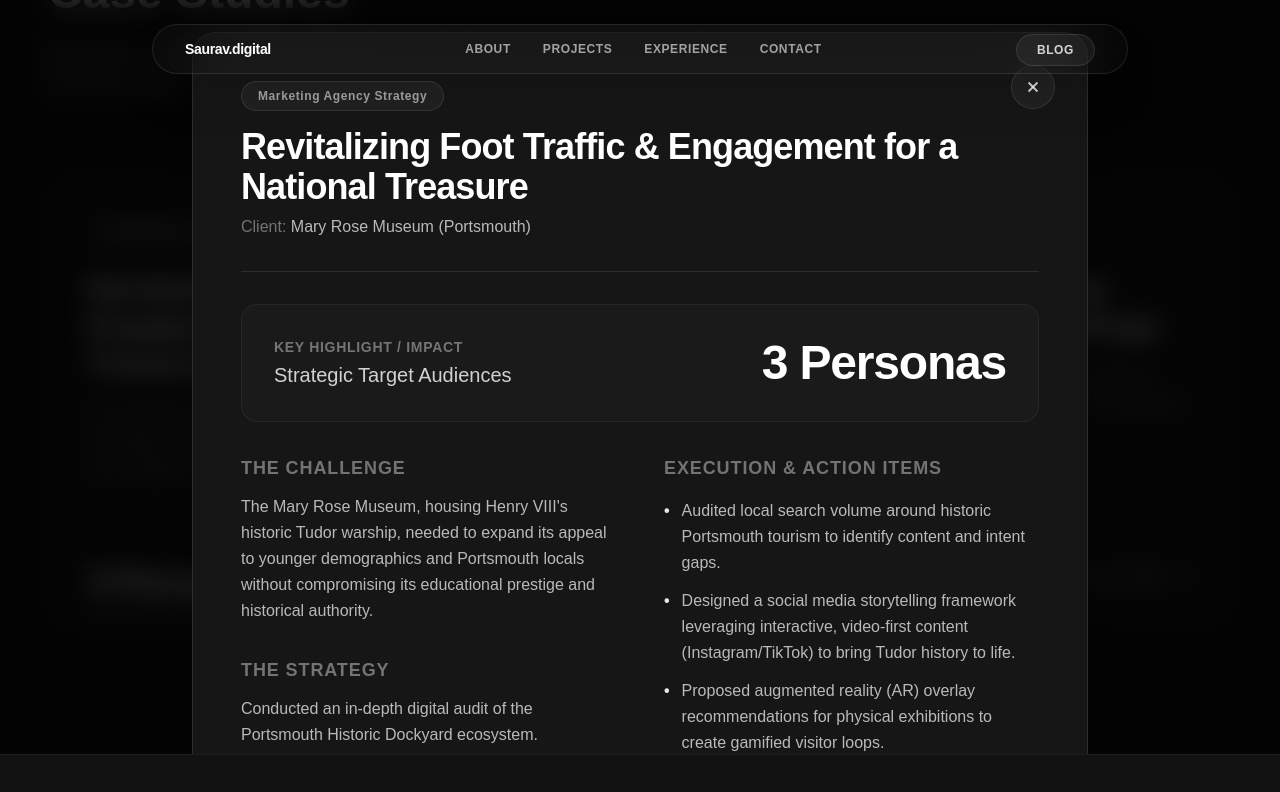
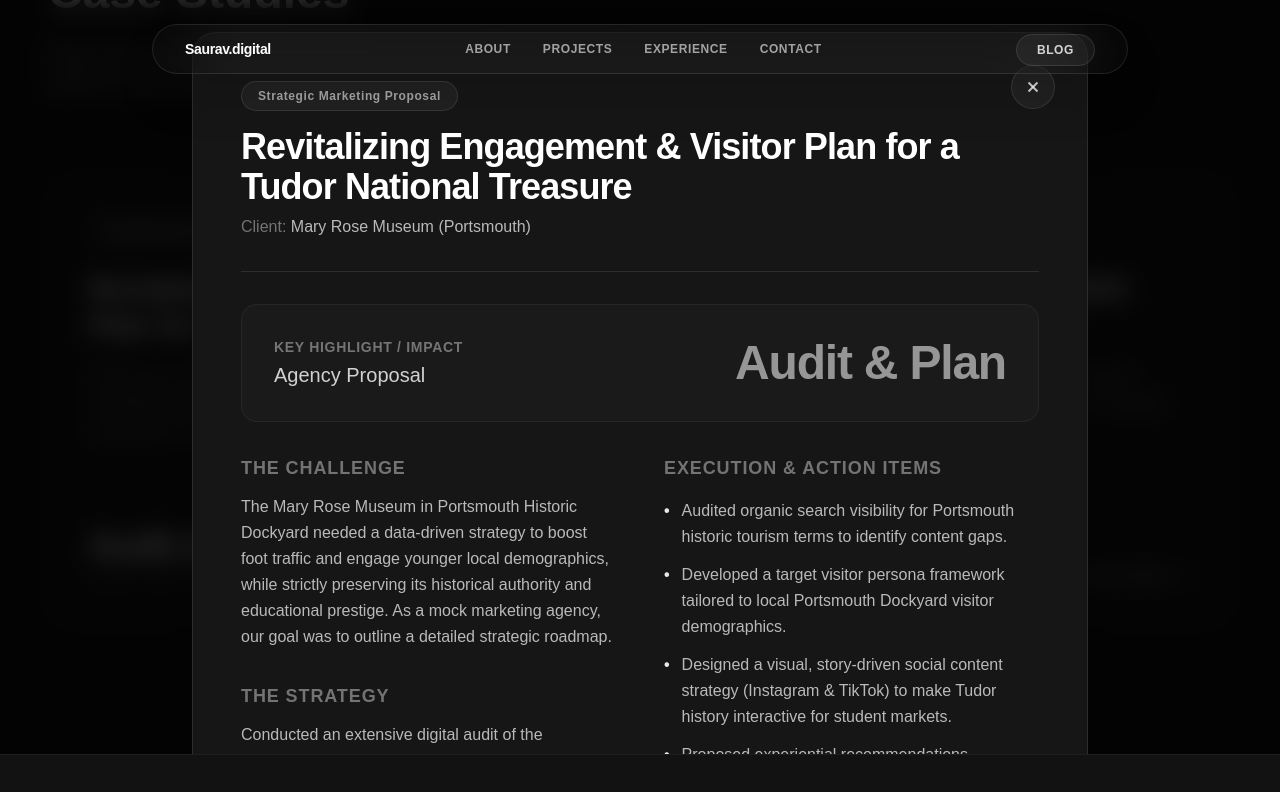
Before and after one commit to Saurav19304/Portfolio, a Next.js app: page / in a window 1280 px wide. Both pictures are taken after a click on the element 336 px from the left and 8740 px from the top of the page. Shown: the part 8340-9132 px from the top of the page. Built offline with nearby package versions, Linux system fonts and the light colour scheme.

Commit message:
Update case studies with Sea Wolf report findings and clarify Mary Rose museum proposal scope

```diff
--- a/src/components/CaseStudies.tsx
+++ b/src/components/CaseStudies.tsx
@@ -20,48 +20,48 @@
 const CASE_STUDIES: CaseStudy[] = [
   {
     id: "mary-rose-museum",
-    title: "Revitalizing Foot Traffic & Engagement for a National Treasure",
+    title: "Revitalizing Engagement & Visitor Plan for a Tudor National Treasure",
     client: "Mary Rose Museum (Portsmouth)",
-    category: "Marketing Agency Strategy",
-    shortDescription: "A comprehensive digital marketing audit and agency campaign proposal designed to modernize visitor acquisition and engage younger demographics.",
-    metricValue: "3 Personas",
-    metricLabel: "Strategic Target Audiences",
-    challenge: "The Mary Rose Museum, housing Henry VIII's historic Tudor warship, needed to expand its appeal to younger demographics and Portsmouth locals without compromising its educational prestige and historical authority.",
-    strategy: "Conducted an in-depth digital audit of the Portsmouth Historic Dockyard ecosystem. Structured a multi-channel campaign around three core target personas: local families seeking experiential weekends, history enthusiasts looking for deep content, and tech-savvy students.",
+    category: "Strategic Marketing Proposal",
+    shortDescription: "Acting as an agency, we delivered a comprehensive digital marketing implementation plan to modernize visitor acquisition and engage younger demographics.",
+    metricValue: "Audit & Plan",
+    metricLabel: "Agency Proposal",
+    challenge: "The Mary Rose Museum in Portsmouth Historic Dockyard needed a data-driven strategy to boost foot traffic and engage younger local demographics, while strictly preserving its historical authority and educational prestige. As a mock marketing agency, our goal was to outline a detailed strategic roadmap.",
+    strategy: "Conducted an extensive digital audit of the Portsmouth tourism market. Mapped out target personas (Families, History Buffs, and Tech-Savvy Students) and framed a channel strategy covering local SEO, story-driven social content, and local partnerships.",
     execution: [
-      "Audited local search volume around historic Portsmouth tourism to identify content and intent gaps.",
-      "Designed a social media storytelling framework leveraging interactive, video-first content (Instagram/TikTok) to bring Tudor history to life.",
-      "Proposed augmented reality (AR) overlay recommendations for physical exhibitions to create gamified visitor loops.",
-      "Formulated joint partnership strategies with Portsmouth universities and local hospitality operators for co-promotional pricing.",
-      "Drafted high-intent local SEO content clusters mapping family-friendly weekend itineraries in Portsmouth."
+      "Audited organic search visibility for Portsmouth historic tourism terms to identify content gaps.",
+      "Developed a target visitor persona framework tailored to local Portsmouth Dockyard visitor demographics.",
+      "Designed a visual, story-driven social content strategy (Instagram & TikTok) to make Tudor history interactive for student markets.",
+      "Proposed experiential recommendations, including augmented reality (AR) overlay tours within physical museum spaces.",
+      "Outlined joint co-promotional pricing partnerships with local Portsmouth universities and hospitality operators."
     ],
     results: [
-      "Presented a structured, repeatable agency framework ready for museum marketing board review.",
-      "Detailed 12 months of tactical social media concepts and creative templates.",
-      "Mappped direct channels to increase seasonal bookings through localized digital touchpoints."
+      "Delivered a detailed marketing strategy document ready for museum board consideration.",
+      "Provided a tactical 12-month calendar mapping digital campaigns to peak tourism seasons.",
+      "Created repeatable template frameworks for local community integration and student outreach."
     ]
   },
   {
     id: "sea-wolf-cleaning",
-    title: "Dominating Portsmouth Map Packs & Scaling Local Bookings",
-    client: "Sea Wolf Cleaning Services",
-    category: "Local SEO & Lead Generation",
-    shortDescription: "Implemented a full-scale local SEO blueprint and landing page redesign to drive high-intent commercial and residential cleaning leads.",
-    metricValue: "+140%",
-    metricLabel: "Inbound Lead Volume",
-    challenge: "Sea Wolf Cleaning Services operated in a crowded regional market with virtually zero search footprint, making them highly dependent on word-of-mouth and expensive third-party lead brokers.",
-    strategy: "Built a Local SEO and conversion rate optimization (CRO) system. Focused on capturing high-intent organic traffic (users searching for local cleaning services) and directing them to a friction-free booking flow.",
+    title: "Low-Budget PPC & Local SEO Lead Generation Blueprint",
+    client: "Sea Wolf Services",
+    category: "Local SEO & PPC Strategy",
+    shortDescription: "Designed a digital marketing plan to capture high-intent cleaning leads under a strict £50 monthly budget constraint.",
+    metricValue: "£50 Budget",
+    metricLabel: "Monthly PPC Limit",
+    challenge: "Sea Wolf Services faced intense competition in Portsmouth from larger, established players (such as Equity Cleaning). The website lacked trust signals (testimonials), had poor call-to-actions, and had to generate B2B cleaning leads with a tight monthly PPC budget of £50.",
+    strategy: "Formulated a dual-channel strategy. For SEO, targeted a 30% organic traffic increase by optimizing Google Business Profile and local keywords. For PPC, targeted 2–3 B2B leads/month under the £50 cap by scheduling Google Ads strictly during business decision-maker hours (Mon-Fri, 8 AM - 6 PM).",
     execution: [
-      "Re-optimized Google Business Profile (GBP) categories, services, and local geographical service zones.",
-      "Set up an automated email/SMS sequence to encourage and collect Google reviews from satisfied clients, increasing review velocity.",
-      "Created location-specific landing pages optimized for keywords like 'commercial cleaning Portsmouth' and 'office cleaning services near me'.",
-      "Redesigned the homepage header and booking flow, replacing long forms with an instant, multi-step quote calculator.",
-      "Injected LocalBusiness schema structured data markup to help search engine crawlers map localized details."
+      "Targeted high-intent local B2B keywords: 'commercial cleaning portsmouth', 'office cleaning portsmouth', and 'contract cleaning portsmouth'.",
+      "Configured Google Ads using Exact & Phrase match with bids aligned to a £2-£4 average CPC range.",
+      "Implemented a strict day-parting schedule (Mon-Fri, 8 AM - 6 PM) to ensure ads only run when office/facilities managers are active.",
+      "Redesigned the landing page structure to inject customer testimonials, Cialdini-inspired social proof, and a simplified quick-quote form.",
+      "Set up Google Analytics & Search Console conversion tracking to measure KPIs (CTR target >3%, Landing Page Conversion >5%)."
     ],
     results: [
-      "Ranked in the top 3 Google Map Pack spots for primary local commercial and office cleaning terms.",
-      "Boosted inbound quote inquiries and bookings by 140% within the first 90 days.",
-      "Decreased average cost-per-acquisition (CPA) by eliminating third-party lead purchases."
+      "Created a phased digital marketing roadmap (SEO on-page, local citations, and bi-weekly PPC adjustments).",
+      "Projected 2-3 qualified leads per month within the strict £50 monthly budget.",
+      "Established long-term growth benchmarks of +30% organic traffic within 6 months."
     ]
   }
 ];
@@ -90,7 +90,7 @@
         <div className="mb-20">
           <h2 className="text-4xl md:text-5xl font-bold mb-6">Case Studies</h2>
           <p className="text-xl text-white/60 max-w-2xl">
-            Real-world marketing plans, SEO diagnostics, and growth campaigns built for local impact.
+            Real-world marketing proposals, SEO diagnostics, and lead-gen campaigns built for local impact.
           </p>
         </div>
 
@@ -222,7 +222,7 @@
                     {selectedStudy.metricLabel}
                   </div>
                 </div>
-                <div className="text-4xl md:text-5xl font-extrabold tracking-tight text-white">
+                <div className="text-4xl md:text-5xl font-extrabold tracking-tight text-white animate-pulse">
                   {selectedStudy.metricValue}
                 </div>
               </div>
@@ -235,7 +235,7 @@
                     <h4 className="text-lg font-bold uppercase tracking-wider text-white/40 mb-3">
                       The Challenge
                     </h4>
-                    <p className="text-white/70 text-base leading-relaxed">
+                    <p className="text-white/70 text-base leading-relaxed whitespace-pre-line">
                       {selectedStudy.challenge}
                     </p>
                   </div>
@@ -243,7 +243,7 @@
                     <h4 className="text-lg font-bold uppercase tracking-wider text-white/40 mb-3">
                       The Strategy
                     </h4>
-                    <p className="text-white/70 text-base leading-relaxed">
+                    <p className="text-white/70 text-base leading-relaxed whitespace-pre-line">
                       {selectedStudy.strategy}
                     </p>
                   </div>
@@ -267,7 +267,7 @@
 
                   <div>
                     <h4 className="text-lg font-bold uppercase tracking-wider text-white/40 mb-4">
-                      Results & Deliverables
+                      Results & Target Objectives
                     </h4>
                     <ul className="space-y-3">
                       {selectedStudy.results.map((item, i) => (
--- a/src/data/posts.db.json
+++ b/src/data/posts.db.json
@@ -20,7 +20,7 @@
     "status": "published",
     "publishedAt": "2026-06-08T00:00:00.000Z",
     "updatedAt": "2026-06-10T14:15:00.000Z",
-    "views": 56,
+    "views": 57,
     "featured": true
   },
   {
@@ -68,7 +68,7 @@
     "status": "published",
     "publishedAt": "2026-04-18T00:00:00.000Z",
     "updatedAt": "2026-06-10T18:38:00.000Z",
-    "views": 88,
+    "views": 89,
     "featured": true
   },
   {
```
